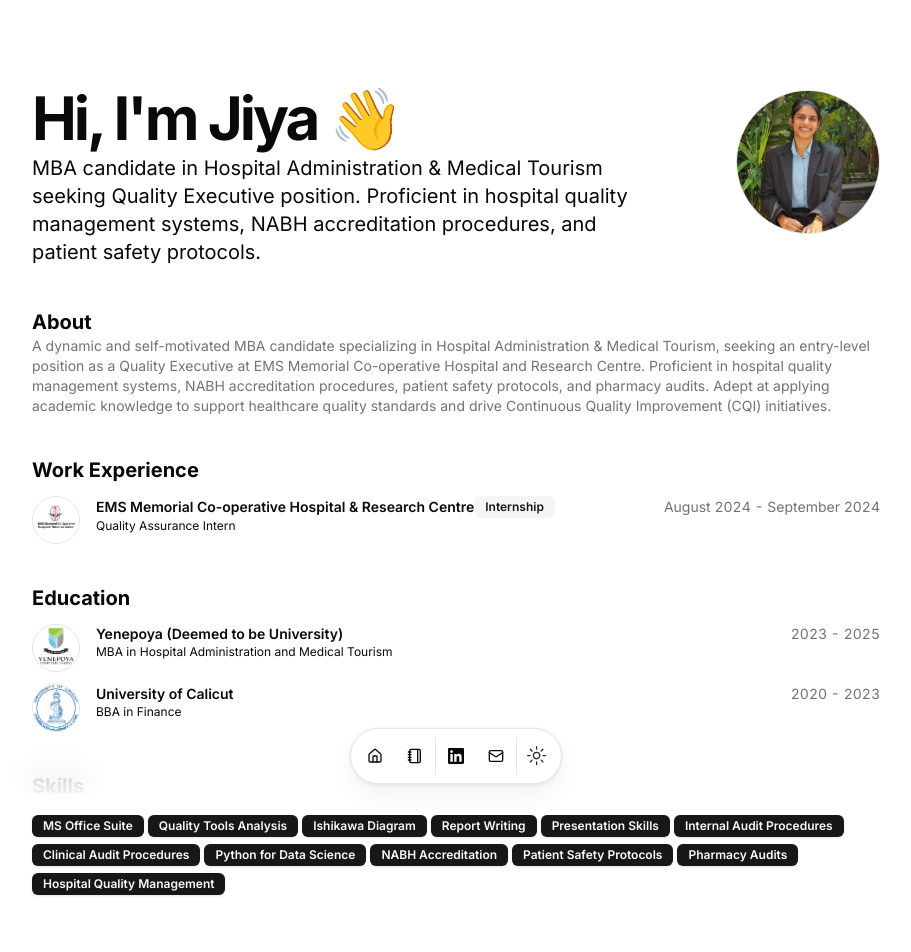
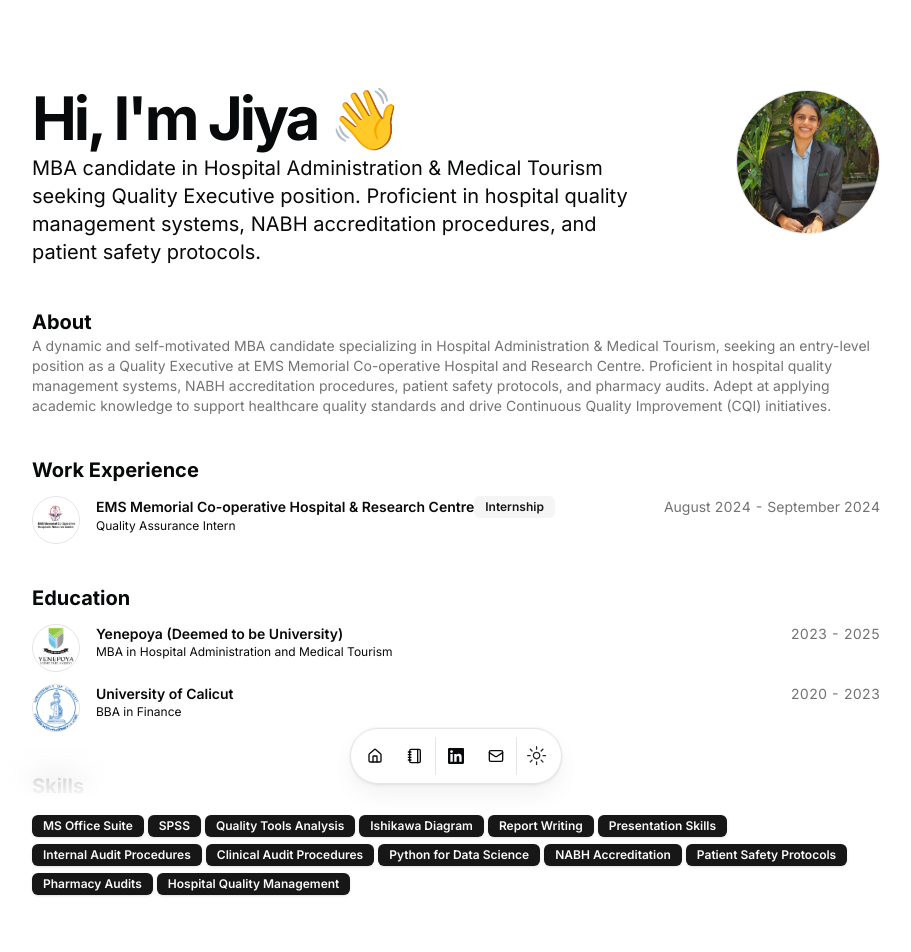
Before and after one commit to jithinbinoy2000/Jiya-Rose_Portfolio-, a Next.js app: page / in a window 1280 px wide. Shown: the top 952 px of the page, without its empty margins (184-1095 px from the left). Built offline with nearby package versions, Linux system fonts and the light colour scheme.

Commit message:
Skills updated

```diff
--- a/src/data/resume.tsx
+++ b/src/data/resume.tsx
@@ -14,6 +14,7 @@ export const DATA = {
   avatarUrl: "/me.jpg",
   skills: [
     "MS Office Suite",
+    "SPSS",
     "Quality Tools Analysis",
     "Ishikawa Diagram",
     "Report Writing",
```
